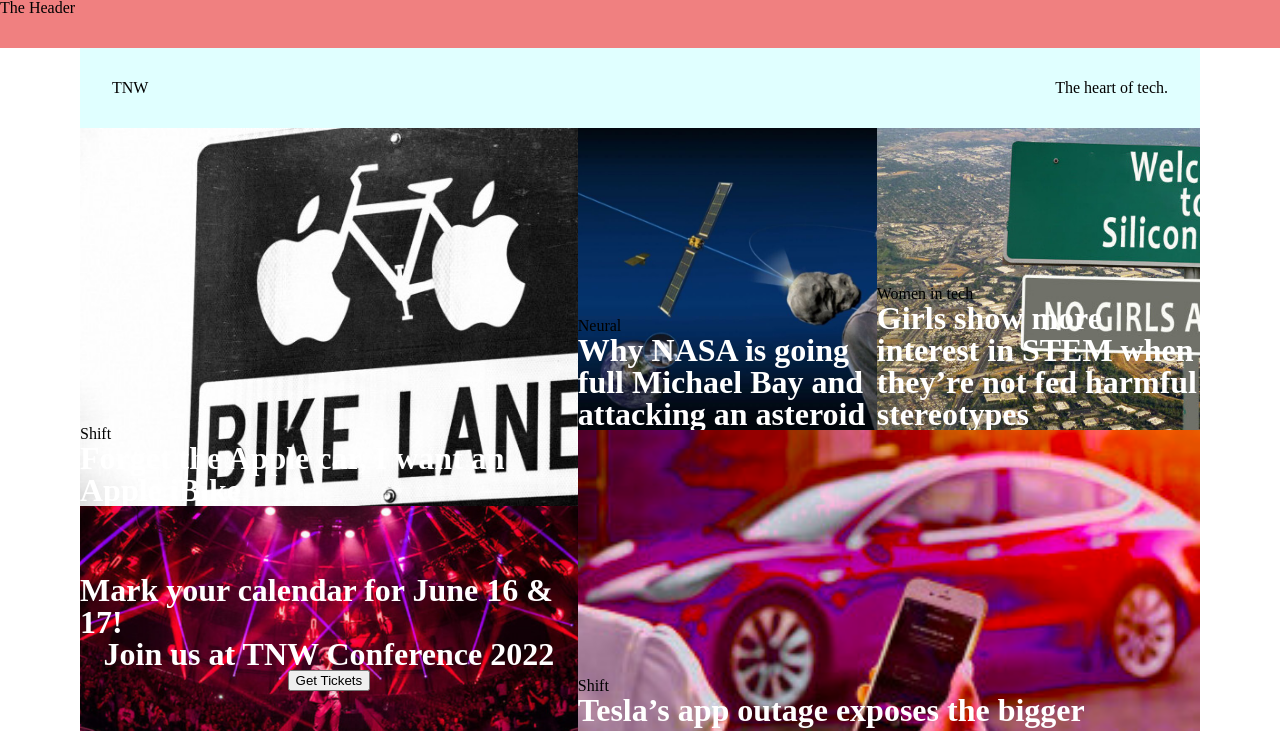
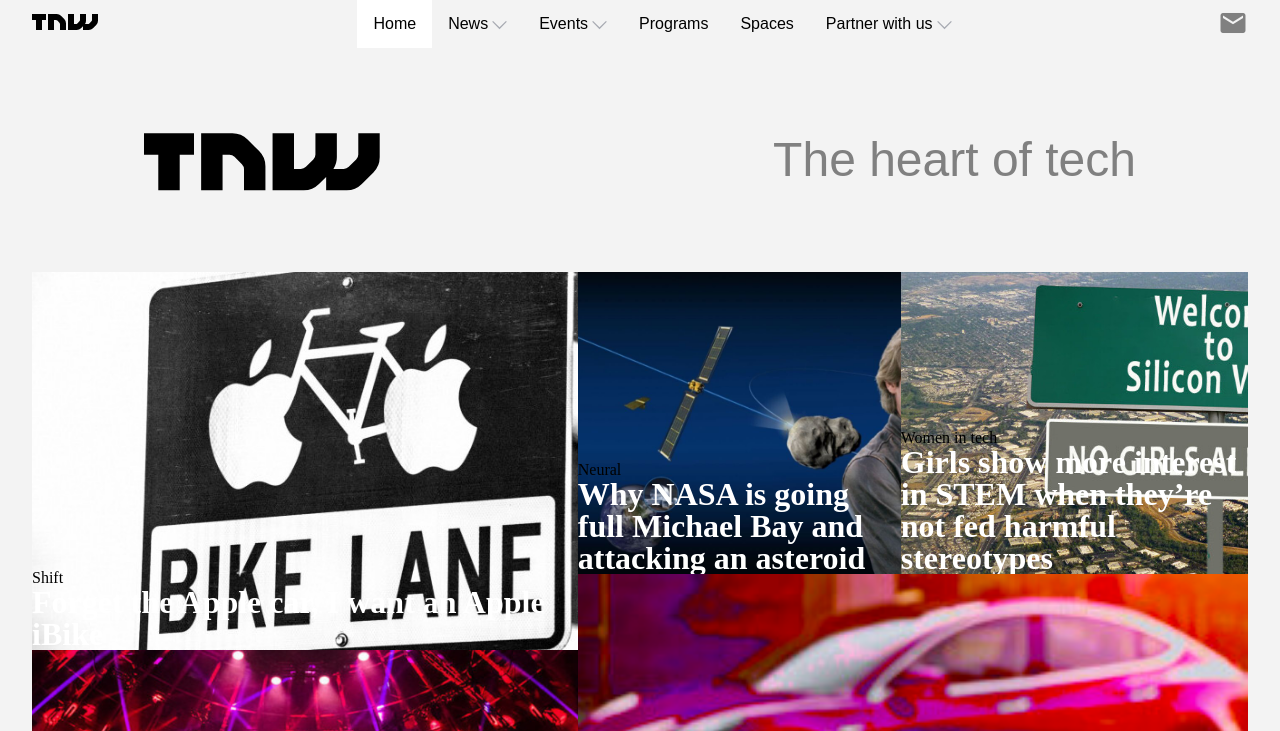
Before and after one commit to chrisnotthere/thenextweb-clone, a plain HTML site: page index.html in a window 1280 px wide. Shown: the top 731 px of the page. Drawn offline with Linux system fonts and the light colour scheme.

Commit message:
nav and header looking good

```diff
--- a/index.html
+++ b/index.html
@@ -9,19 +9,53 @@
         <link rel="stylesheet" href="/styles/reset.css">
         <link rel="stylesheet" href="/styles/styles.css">
         <!-- <link rel="stylesheet" href="/styles/mqreport.css"> -->
+        <link rel="stylesheet" href="https://fonts.googleapis.com/icon?family=Material+Icons">
 
     </head>
     <body>
 
         <header>
-            The Header
+
+            <div class="header-logo">
+                <svg>
+                    <path d="M32.23993 5A6.00284 6.00284 0 0 1 34 9.24261V16h-6v-5.929a2.00249 2.00249 0 0 0-.58856-1.41424l-2.07239-2.07101A2.00315 2.00315 0 0 0 23.92346 6H22v10h-6V0h8.75189a6 6 0 0 1 4.24268 1.75739zM60 0v5.929a2.00245 2.00245 0 0 1-.58856 1.41418l-2.07385 2.071A1.99969 1.99969 0 0 1 55.9234 10h-2.88214A5.99166 5.99166 0 0 0 54 6.75732V0h-6v5.929a2.00245 2.00245 0 0 1-.58856 1.41418l-2.07385 2.071A1.99969 1.99969 0 0 1 43.9234 10H42V0h-6v16h8.75189a6.003 6.003 0 0 0 4.244-1.75739L51 12.23938V16h5.75189a6.003 6.003 0 0 0 4.244-1.75739l3.244-3.24267A6.00264 6.00264 0 0 0 66 6.75732V0zM0 6h4v10h6V6h4V0H0z"></path>
+                </svg>
+            </div>
+
+            <nav class="header-nav">
+                <ul>
+                    <li>Home</li>
+                    <li class="arrow-li">
+                        News
+                        <img src="/images/downarrow.svg" alt="down arrow">
+                    </li>
+                    <li class="arrow-li">
+                        Events
+                        <img src="/images/downarrow.svg" alt="down arrow">
+                    </li>
+                    <li>Programs</li>
+                    <li>Spaces</li>
+                    <li class="arrow-li">
+                        Partner with us
+                        <img src="/images/downarrow.svg" alt="down arrow">
+                    </li>
+                </ul>
+            </nav>
+
+            <div class="header-right">
+                <i class="material-icons" style="font-size:30px;color:grey;">mail</i>
+            </div>
+
+
         </header>
 
         <main>
             <div class="main-header">
 
-                <h2>TNW</h2>
-                <h5>The heart of tech.</h5>
+                <svg viewBox="0 0 70 15" height="130" width="250">
+                    <path d="M32.23993 5A6.00284 6.00284 0 0 1 34 9.24261V16h-6v-5.929a2.00249 2.00249 0 0 0-.58856-1.41424l-2.07239-2.07101A2.00315 2.00315 0 0 0 23.92346 6H22v10h-6V0h8.75189a6 6 0 0 1 4.24268 1.75739zM60 0v5.929a2.00245 2.00245 0 0 1-.58856 1.41418l-2.07385 2.071A1.99969 1.99969 0 0 1 55.9234 10h-2.88214A5.99166 5.99166 0 0 0 54 6.75732V0h-6v5.929a2.00245 2.00245 0 0 1-.58856 1.41418l-2.07385 2.071A1.99969 1.99969 0 0 1 43.9234 10H42V0h-6v16h8.75189a6.003 6.003 0 0 0 4.244-1.75739L51 12.23938V16h5.75189a6.003 6.003 0 0 0 4.244-1.75739l3.244-3.24267A6.00264 6.00264 0 0 0 66 6.75732V0zM0 6h4v10h6V6h4V0H0z"></path>
+                </svg>
+                <h5>The heart of tech</h5>
 
             </div>
 
--- a/styles/styles.css
+++ b/styles/styles.css
@@ -1,27 +1,86 @@
 :root {
+    --off-white: rgb(243, 243, 243);
 }
 
 main,
 .popular,
 .latest {
-  margin: 0 5em;
+  margin: 0 2em;
 }
 
-header {
-  background: lightcoral;
-  height: 3em;
-  position: sticky;
+body {
+    background: var(--off-white);
 }
 
+/* header */
+
+header {
+  background: var(--off-white);
+  position: sticky;
+  display: flex;
+  justify-content: space-between;
+  align-items: center;
+  padding: 0 2em;
+  height: 3em;
+}
+
+.header-logo, .header-logo svg {
+    height: 20px;
+    width: 75px;
+}
+
+.header-nav ul {
+    display: flex;
+    font-family: sans-serif;
+}
+
+.header-nav li {
+    background: var(--off-white);
+    height: 3em;
+    padding: 0 1em;
+    display: flex;
+    align-items: center;
+}
+
+.header-nav li:first-child {
+    background: white;
+}
+
+.arrow-li {
+    display: flex;
+}
+
+.arrow-li img{
+    width: 15px;
+    margin-left: 0.25em;
+    /* top: -0.25em; */
+    /* transform: translate(15px 55px); */
+}
+
+/* content */
+
 .main-header {
-  background: lightcyan;
-  /* height: 15em; */
+  background: var(--off-white);
+  height: 14em;
+  padding: 0 7em;
 
   display: flex;
   justify-content: space-between;
-  padding: 2em;
+  align-items: center;
+  /* padding: 2em; */
 }
-/* main content  */
+
+.main-header svg {
+    /* width: 300px; */
+    /* height: 300px; */
+    background-size: 200px 300px;
+}
+
+.main-header h5 {
+    font-size: 3rem;
+    font-family: sans-serif;
+    color: gray;
+}
 
 .main-content {
   /* background: lemonchiffon; */
@@ -237,9 +296,13 @@ footer {
 
 /* media queries - max-1080 */
 
-@media screen and (max-width: 1080px) {
+@media screen and (max-width: 1024px) {
   body {
     background-color: lightgreen;
+  }
+
+  .header-nav {
+      display: none;
   }
 
   .main-content {
```
